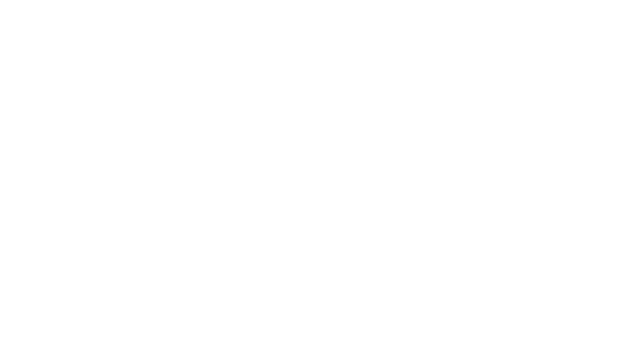
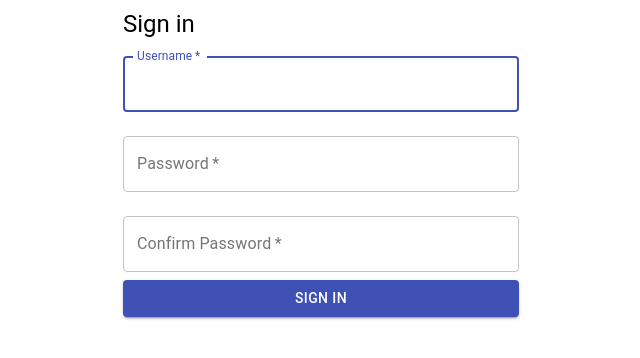
Before and after one commit to PavanReddy28/dbms-project-frontend, a React (Create React App) app: page /register in a window 1280 px wide. Shown: the top 358 px of the page, without its empty margins (319-959 px from the left). Built offline with nearby package versions, Linux system fonts and the light colour scheme.

Commit message:
Added register component with validation

```diff
--- a/src/components/App.js
+++ b/src/components/App.js
@@ -1,6 +1,7 @@
 import React from "react";
 import { BrowserRouter as Router, Route, Switch } from "react-router-dom";
 import Login from "./Login"
+import Register from "./Register"
 
 function App() {
   return (
@@ -9,7 +10,9 @@ function App() {
         <Switch>
           <Route exact path="/login">
           <Login />
-
+          </Route>
+          <Route exact path="/register">
+            <Register />
           </Route>
         </Switch>
       </div>
--- /dev/null
+++ b/src/components/Register.jsx
@@ -0,0 +1,80 @@
+import React, {useState} from "react";
+import Container from '@material-ui/core/Container';
+import TextField from '@material-ui/core/TextField';
+import Button from '@material-ui/core/Button';
+import Typography from '@material-ui/core/Typography';
+
+function Register() {
+
+    const [userName, setUserName] = useState("");
+    const [passWord, setPassWord] = useState("");
+    const [confirmPassWord, setConfirmPassWord] = useState("");
+    const [validate, setValidate] = useState(true);
+
+    function authenticate(event) {
+        if(confirmPassWord === passWord){
+            setValidate(true);
+        } else {
+            setValidate(false);
+        }
+        event.preventDefault()
+    }
+
+
+    return (
+        <Container maxWidth="xs">
+        <Typography component="h1" variant="h5">
+          Sign in
+        </Typography>
+            <form>
+                <TextField
+                    variant="outlined"
+                    margin="normal"
+                    required
+                    fullWidth
+                    id="email"
+                    label="Username"
+                    name="username"
+                    autoFocus
+                    onChange = {event => setUserName(event.target.value)}
+                    value = {userName}
+                />
+                <TextField
+                    variant="outlined"
+                    margin="normal"
+                    required
+                    fullWidth
+                    name="password"
+                    label="Password"
+                    type="password"
+                    id="password"
+                    onChange = {event => setPassWord(event.target.value)}
+                    value = {passWord}
+                />
+                <TextField
+                    variant="outlined"
+                    margin="normal"
+                    required
+                    fullWidth
+                    name="confirm-password"
+                    label="Confirm Password"
+                    type="password"
+                    id="password"
+                    onChange={event => setConfirmPassWord(event.target.value)}
+                    value={confirmPassWord}
+                    error={!validate}
+                    helperText = {!validate && "Passwords do not match"}
+                />
+                <Button
+                    type="submit"
+                    fullWidth
+                    variant="contained"
+                    color="primary"
+                    onClick = {authenticate}
+                >Sign in</Button>
+            </form>
+        </Container>
+    )
+}
+
+export default Register;
```
